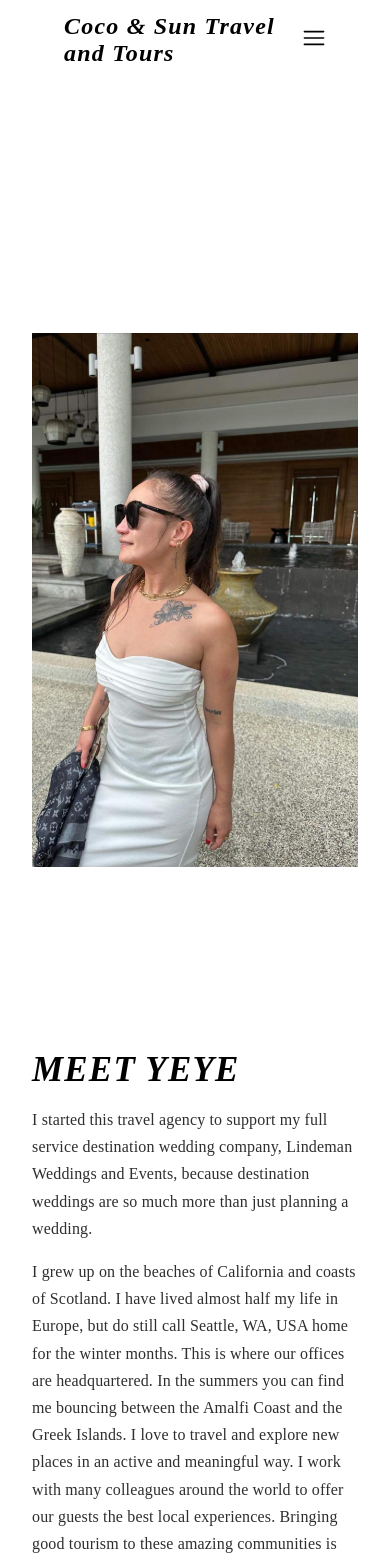
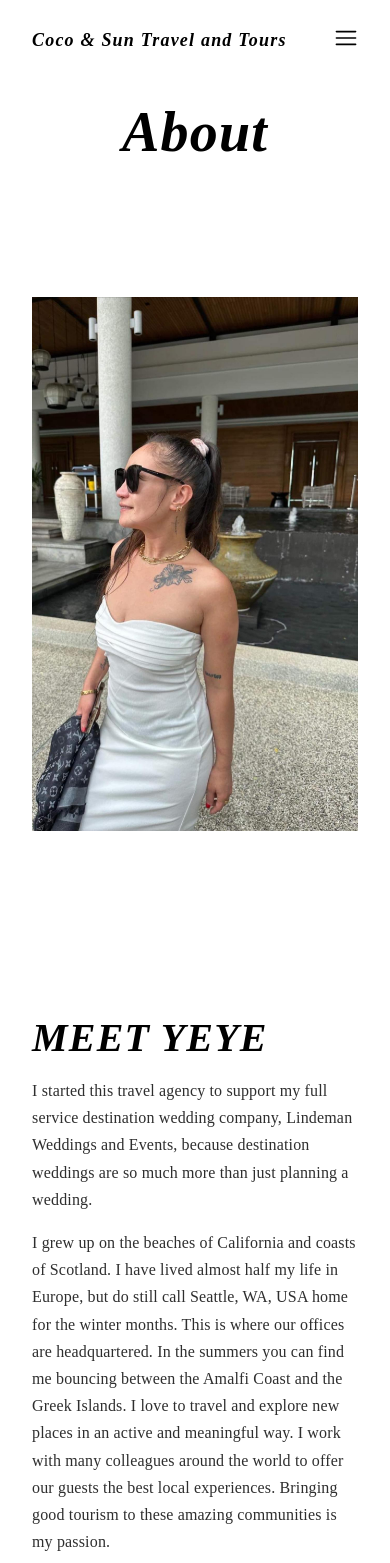
Before and after one commit to kevin120202/mamas-website, a React (Vite) app: page /about in a window 390 px wide. Shown: the top 1563 px of the page. Built offline with nearby package versions, Linux system fonts and the light colour scheme.

Commit message:
worked on responsiveness

```diff
--- a/src/components/hero/Hero.css
+++ b/src/components/hero/Hero.css
@@ -45,6 +45,17 @@ video {
 
     .hero-content h1,
     .hero-content h3 {
-        width: 400px;
+        max-width: 400px;
     }
 }
+
+@media screen and (max-width: 500px) {
+
+    .hero-content h1 {
+        font-size: 40px;
+    }
+
+    .hero-content h3 {
+        font-size: 14px;
+    }
+}
--- a/src/components/hero/Hero.jsx
+++ b/src/components/hero/Hero.jsx
@@ -5,7 +5,7 @@ import video from "../../assets/videoBg.mp4"
 function Hero() {
     return (
         <div className='hero-container'>
-            <video src={video} autoPlay loop muted />
+            <video src={video} autoPlay loop muted playsInline />
             <div className="overlay"></div>
             <div className="hero-content">
                 <h1>Creative Travel</h1>
--- a/src/components/navbar/Navbar.css
+++ b/src/components/navbar/Navbar.css
@@ -4,7 +4,7 @@
     align-items: center;
     width: 100%;
     height: 80px;
-    padding: 1em 4em;
+    padding: 1em 2em;
     z-index: 2;
     position: absolute;
 }
@@ -48,6 +48,10 @@
 @media screen and (max-width: 940px) {
     .navbar {
         gap: 1.5em;
+    }
+
+    .navbar h2 {
+        font-size: 18px;
     }
 
     .mobile-menu {
--- a/src/components/navbar/Navbar.jsx
+++ b/src/components/navbar/Navbar.jsx
@@ -5,6 +5,7 @@ import { RxHamburgerMenu } from "react-icons/rx";
 import { FaFacebook } from "react-icons/fa";
 import { IoMdMail } from "react-icons/io";
 import { IoMdClose } from "react-icons/io";
+import logo from "../../assets/coco-suns-logo.jpeg"
 
 
 function Navbar() {
--- a/src/components/pages/about/About.css
+++ b/src/components/pages/about/About.css
@@ -1,7 +1,12 @@
 .about {
-    padding-top: 200px;
+    padding-top: 150px;
     width: 100%;
     margin-bottom: 90px;
+}
+
+.about-title {
+    text-align: center;
+    margin-bottom: 70px;
 }
 
 .about h3 {
@@ -46,6 +51,7 @@
     font-size: 30px;
     font-weight: 400;
     font-style: italic;
+    text-align: center;
 }
 
 .about-content h3 {
@@ -78,9 +84,32 @@
 }
 
 @media screen and (max-width: 940px) {
+    .about {
+        padding-top: 100px;
+    }
+
+    .about h3 {
+        font-size: 40px;
+    }
+
+    .about-content h4 {
+        margin-top: 20px;
+    }
+
     .description-container {
         display: flex;
         flex-direction: column;
-        gap: 50px;
+    }
+
+    .about-title {
+        margin: 0;
+    }
+
+    .about-content {
+        margin: 0;
+    }
+
+    .about-content div {
+        flex-direction: column;
     }
 }
--- a/src/components/pages/about/About.jsx
+++ b/src/components/pages/about/About.jsx
@@ -13,6 +13,7 @@ function About() {
             exit={{ opacity: 0 }}
         >
             <div className="container">
+                <h1 className='about-title'>About</h1>
                 <div className='description-container'>
                     <img src={yeye_img} alt="" className='profile-img' />
                     <div className="about-description">
```
